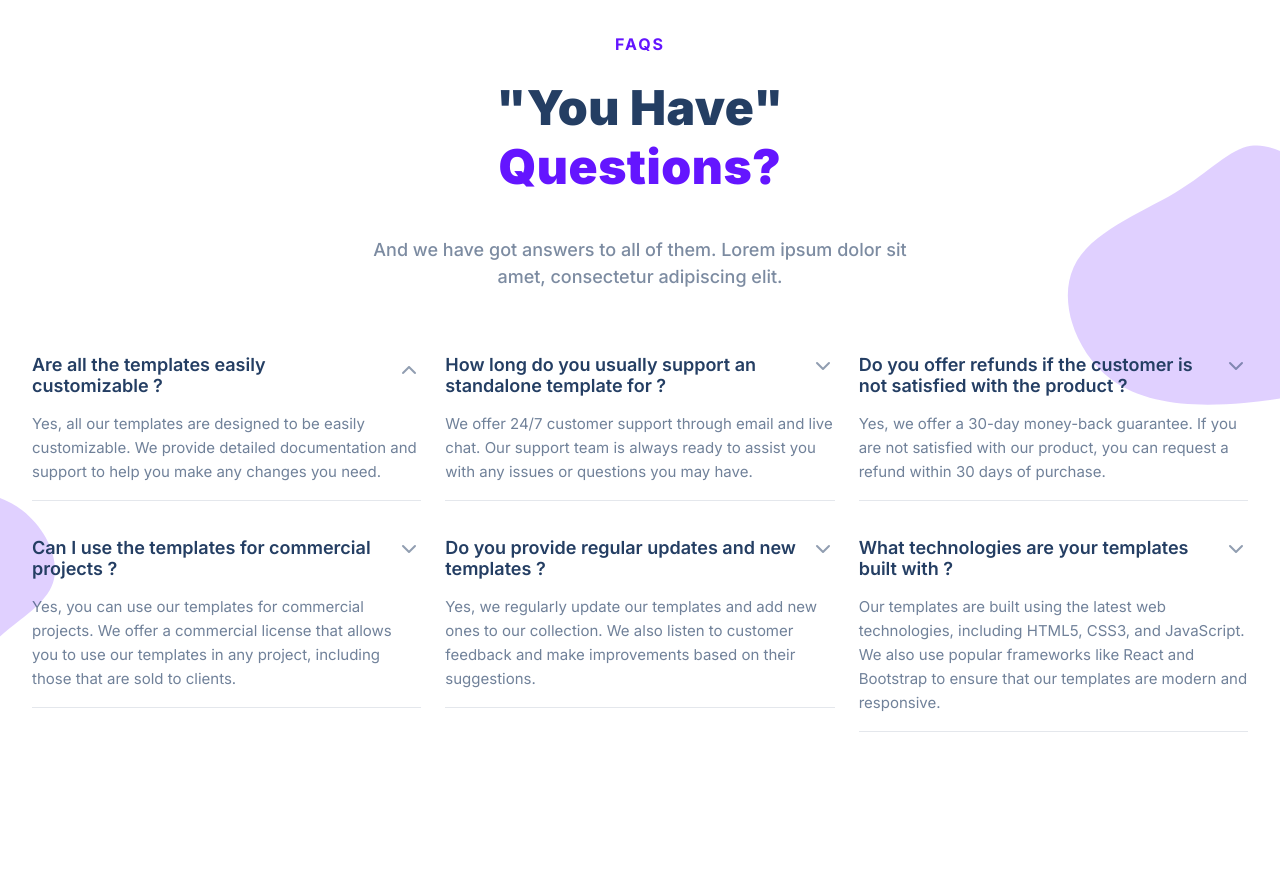
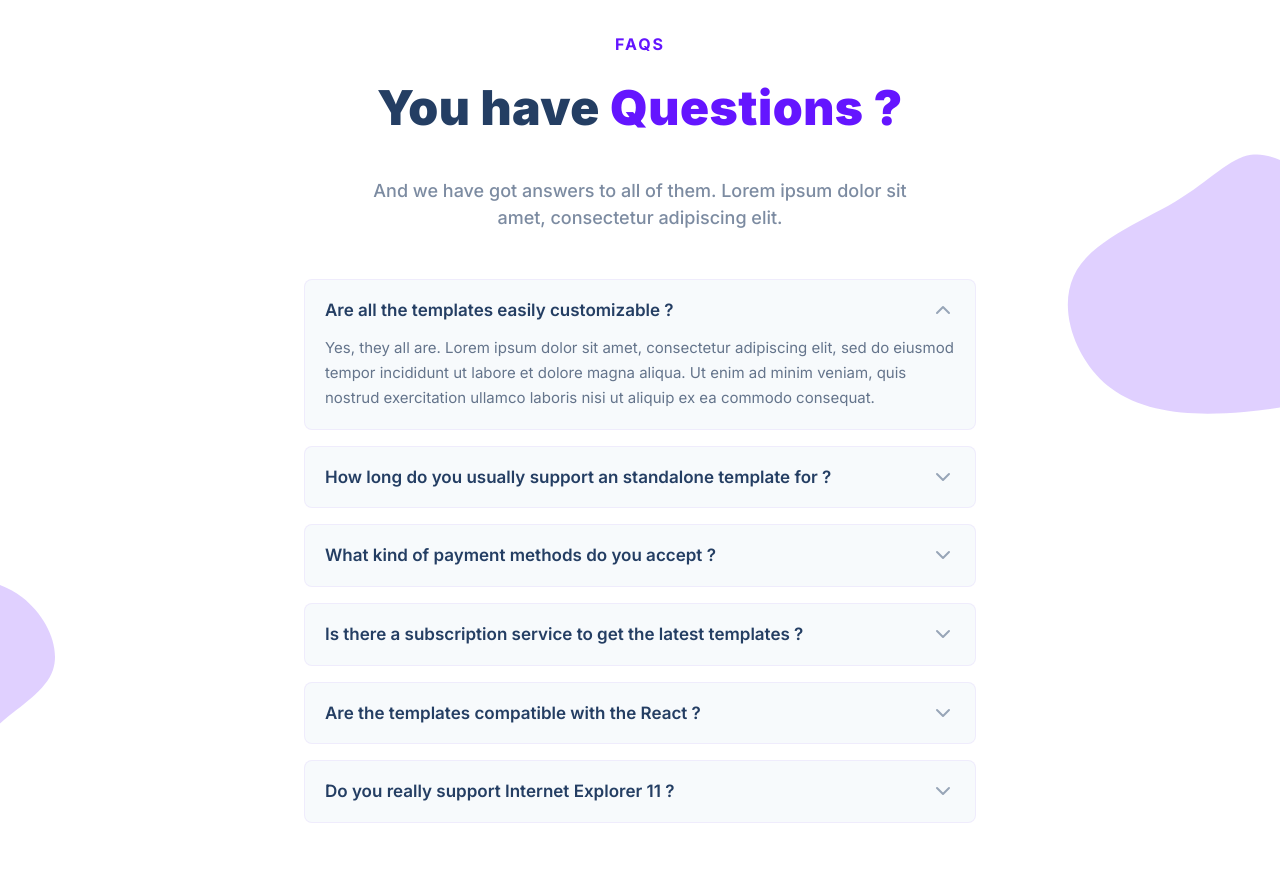
Before and after one commit to dlkilfaba-cmyk/Treact-Template-Project, a plain HTML site: page index.html in a window 1280 px wide. Shown: the part 5520-6393 px from the top of the page. Drawn offline with nearby package versions, Linux system fonts and the light colour scheme.

Commit message:
Updated the FAQ section in index.html and added new styles to styles.css for better readability.

```diff
--- a/index.html
+++ b/index.html
@@ -493,93 +493,93 @@
             <div class="faq__layout">
               <header class="faq__header">
                 <span class="pre-heading letter-space purple center">FAQS</span>
-                <h2 class="section__heading letter-space steps__heading center">
-                  "You Have" <span class="purple">Questions?</span>
+                <h2 class="section__heading letter-space steps__heading center faq__title">
+                  You have <span class="purple">Questions ?</span>
                 </h2>
                 <p class="section-para faq__intro center">
                   And we have got answers to all of them. Lorem ipsum dolor sit amet, consectetur adipiscing elit.
                 </p>
               </header>
-              <dl class="faq__list">
-                <div class="faq__item group">
-                  <dt class="faq__question">
+              <div class="faq__list">
+                <details class="faq__item" name="faq-acc" open>
+                  <summary class="faq__question">
                     <span class="faq__question-text">Are all the templates easily customizable ?</span>
-                    <span class="faq__toggle" style="transform: rotate(-180deg) translateZ(0px);">
-                      <svg xmlns="http://www.w3.org/2000/svg" width="24" height="24" viewBox="0 0 24 24" fill="none" stroke="currentColor" stroke-width="2" stroke-linecap="round" stroke-linejoin="round" class="feather feather-chevron-down" aria-hidden="true">
+                    <span class="faq__toggle" aria-hidden="true">
+                      <svg xmlns="http://www.w3.org/2000/svg" width="24" height="24" viewBox="0 0 24 24" fill="none" stroke="currentColor" stroke-width="2" stroke-linecap="round" stroke-linejoin="round" class="feather feather-chevron-down">
                         <polyline points="6 9 12 15 18 9"></polyline>
                       </svg>
                     </span>
-                  </dt>
-                  <dd class="faq__answer" style="opacity: 1; height: auto; margin-top: 16px;">
-                    Yes, all our templates are designed to be easily customizable. We provide detailed documentation and support to help you make any changes you need.
-                  </dd>
+                  </summary>
+                  <div class="faq__answer">
+                    Yes, they all are. Lorem ipsum dolor sit amet, consectetur adipiscing elit, sed do eiusmod tempor incididunt ut labore et dolore magna aliqua. Ut enim ad minim veniam, quis nostrud exercitation ullamco laboris nisi ut aliquip ex ea commodo consequat.
                   </div>
-                <div class="faq__item group">
-                  <dt class="faq__question">
+                </details>
+                <details class="faq__item" name="faq-acc">
+                  <summary class="faq__question">
                     <span class="faq__question-text">How long do you usually support an standalone template for ?</span>
-                    <span class="faq__toggle" style="transform: none;">
-                      <svg xmlns="http://www.w3.org/2000/svg" width="24" height="24" viewBox="0 0 24 24" fill="none" stroke="currentColor" stroke-width="2" stroke-linecap="round" stroke-linejoin="round" class="feather feather-chevron-down" aria-hidden="true">
+                    <span class="faq__toggle" aria-hidden="true">
+                      <svg xmlns="http://www.w3.org/2000/svg" width="24" height="24" viewBox="0 0 24 24" fill="none" stroke="currentColor" stroke-width="2" stroke-linecap="round" stroke-linejoin="round" class="feather feather-chevron-down">
                         <polyline points="6 9 12 15 18 9"></polyline>
                       </svg>
                     </span>
-                  </dt>
-                  <dd class="faq__answer" style="opacity: 1; height: auto; margin-top: 16px;">
-                    We offer 24/7 customer support through email and live chat. Our support team is always ready to assist you with any issues or questions you may have.
-                  </dd>
+                  </summary>
+                  <div class="faq__answer">
+                    We typically support each standalone template for at least 12 months with bug fixes and compatibility updates. Extended support options are available for enterprise customers.
                   </div>
-                <div class="faq__item group">
-                  <dt class="faq__question">
-                    <span class="faq__question-text">Do you offer refunds if the customer is not satisfied with the product ?</span>
-                    <span class="faq__toggle" style="transform: none;">
-                      <svg xmlns="http://www.w3.org/2000/svg" width="24" height="24" viewBox="0 0 24 24" fill="none" stroke="currentColor" stroke-width="2" stroke-linecap="round" stroke-linejoin="round" class="feather feather-chevron-down" aria-hidden="true">
+                </details>
+                <details class="faq__item" name="faq-acc">
+                  <summary class="faq__question">
+                    <span class="faq__question-text">What kind of payment methods do you accept ?</span>
+                    <span class="faq__toggle" aria-hidden="true">
+                      <svg xmlns="http://www.w3.org/2000/svg" width="24" height="24" viewBox="0 0 24 24" fill="none" stroke="currentColor" stroke-width="2" stroke-linecap="round" stroke-linejoin="round" class="feather feather-chevron-down">
                         <polyline points="6 9 12 15 18 9"></polyline>
                       </svg>
                     </span>
-                  </dt>
-                  <dd class="faq__answer" style="opacity: 1; height: auto; margin-top: 16px;">
-                    Yes, we offer a 30-day money-back guarantee. If you are not satisfied with our product, you can request a refund within 30 days of purchase.
-                  </dd>
+                  </summary>
+                  <div class="faq__answer">
+                    We accept major credit and debit cards, PayPal, and Apple Pay. Invoicing is available for qualifying business purchases.
                   </div>
-                <div class="faq__item group">
-                  <dt class="faq__question">
-                    <span class="faq__question-text">Can I use the templates for commercial projects ?</span>
-                    <span class="faq__toggle" style="transform: none;">
-                      <svg xmlns="http://www.w3.org/2000/svg" width="24" height="24" viewBox="0 0 24 24" fill="none" stroke="currentColor" stroke-width="2" stroke-linecap="round" stroke-linejoin="round" class="feather feather-chevron-down" aria-hidden="true">
+                </details>
+                <details class="faq__item" name="faq-acc">
+                  <summary class="faq__question">
+                    <span class="faq__question-text">Is there a subscription service to get the latest templates ?</span>
+                    <span class="faq__toggle" aria-hidden="true">
+                      <svg xmlns="http://www.w3.org/2000/svg" width="24" height="24" viewBox="0 0 24 24" fill="none" stroke="currentColor" stroke-width="2" stroke-linecap="round" stroke-linejoin="round" class="feather feather-chevron-down">
                         <polyline points="6 9 12 15 18 9"></polyline>
                       </svg>
                     </span>
-                  </dt>
-                  <dd class="faq__answer" style="opacity: 1; height: auto; margin-top: 16px;">
-                    Yes, you can use our templates for commercial projects. We offer a commercial license that allows you to use our templates in any project, including those that are sold to clients.
-                  </dd>
+                  </summary>
+                  <div class="faq__answer">
+                    Yes. Our Pro subscription includes new templates each month, priority support, and commercial licensing for all included assets.
                   </div>
-                <div class="faq__item group">
-                  <dt class="faq__question">
-                    <span class="faq__question-text">Do you provide regular updates and new templates ?</span>
-                    <span class="faq__toggle" style="transform: none;">
-                      <svg xmlns="http://www.w3.org/2000/svg" width="24" height="24" viewBox="0 0 24 24" fill="none" stroke="currentColor" stroke-width="2" stroke-linecap="round" stroke-linejoin="round" class="feather feather-chevron-down" aria-hidden="true">
+                </details>
+                <details class="faq__item" name="faq-acc">
+                  <summary class="faq__question">
+                    <span class="faq__question-text">Are the templates compatible with the React ?</span>
+                    <span class="faq__toggle" aria-hidden="true">
+                      <svg xmlns="http://www.w3.org/2000/svg" width="24" height="24" viewBox="0 0 24 24" fill="none" stroke="currentColor" stroke-width="2" stroke-linecap="round" stroke-linejoin="round" class="feather feather-chevron-down">
                         <polyline points="6 9 12 15 18 9"></polyline>
                       </svg>
                     </span>
-                  </dt>
-                  <dd class="faq__answer" style="opacity: 1; height: auto; margin-top: 16px;">
-                    Yes, we regularly update our templates and add new ones to our collection. We also listen to customer feedback and make improvements based on their suggestions.
-                  </dd>
+                  </summary>
+                  <div class="faq__answer">
+                    Many of our newer templates ship with React components and documentation. Static HTML/CSS versions are included when a template is framework-agnostic.
                   </div>
-                <div class="faq__item group">
-                  <dt class="faq__question">
-                    <span class="faq__question-text">What technologies are your templates built with ?</span>
-                    <span class="faq__toggle" style="transform: none;">
-                      <svg xmlns="http://www.w3.org/2000/svg" width="24" height="24" viewBox="0 0 24 24" fill="none" stroke="currentColor" stroke-width="2" stroke-linecap="round" stroke-linejoin="round" class="feather feather-chevron-down" aria-hidden="true">
+                </details>
+                <details class="faq__item" name="faq-acc">
+                  <summary class="faq__question">
+                    <span class="faq__question-text">Do you really support Internet Explorer 11 ?</span>
+                    <span class="faq__toggle" aria-hidden="true">
+                      <svg xmlns="http://www.w3.org/2000/svg" width="24" height="24" viewBox="0 0 24 24" fill="none" stroke="currentColor" stroke-width="2" stroke-linecap="round" stroke-linejoin="round" class="feather feather-chevron-down">
                         <polyline points="6 9 12 15 18 9"></polyline>
                       </svg>
                     </span>
-                  </dt>
-                  <dd class="faq__answer" style="opacity: 1; height: auto; margin-top: 16px;">
-                    Our templates are built using the latest web technologies, including HTML5, CSS3, and JavaScript. We also use popular frameworks like React and Bootstrap to ensure that our templates are modern and responsive.
-                  </dd>
+                  </summary>
+                  <div class="faq__answer">
+                    We no longer test or guarantee support for IE11. Our templates target modern evergreen browsers for the best performance and security.
                   </div>
-              </dl>
+                </details>
+              </div>
             </div>
           </div>
         </div>
--- a/styles.css
+++ b/styles.css
@@ -1627,7 +1627,7 @@ footer{
     }
  }
 
-/* FAQ — CSS Grid layout */
+/* FAQ — single column, card accordion */
 .faq__shell {
     position: relative;
     overflow: hidden;
@@ -1654,66 +1654,81 @@ footer{
     text-align: center;
 }
 
+.faq__title {
+    max-width: 22ch;
+    margin-inline: auto;
+}
+
 .faq__intro {
     margin-top: 1rem;
     text-align: center;
 }
 
 .faq__list {
-    display: grid;
-    grid-template-columns: minmax(0, 1fr);
+    display: flex;
+    flex-direction: column;
     gap: 1rem;
     width: 100%;
+    max-width: 42rem;
+    margin: 0 auto;
+}
+
+.faq__item {
     margin: 0;
-}
-
-@media (min-width: 768px) {
-    .faq__list {
-        grid-template-columns: repeat(2, minmax(0, 1fr));
-        column-gap: 1.5rem;
-        row-gap: 1.25rem;
-        align-items: start;
-    }
-}
-
-@media (min-width: 1024px) {
-    .faq__list {
-        grid-template-columns: repeat(3, minmax(0, 1fr));
-    }
-}
-
-.faq__item {
-    padding: 1rem 0;
-    border-bottom: 1px solid rgba(36, 62, 99, 0.12);
+    padding: 1.125rem 1.25rem;
+    background: #f7fafc;
+    border-radius: 0.5rem;
+    border: 1px solid rgba(100, 21, 255, 0.06);
 }
 
 .faq__question {
-    display: grid;
-    grid-template-columns: 1fr auto;
-    align-items: start;
+    display: flex;
+    align-items: flex-start;
+    justify-content: space-between;
     gap: 0.75rem;
     margin: 0;
+    padding: 0;
     font-weight: 600;
-    font-size: 1.125rem;
+    font-size: 1.0625rem;
+    line-height: 1.45;
     color: rgba(36, 62, 99, 1);
-    cursor: default;
+    cursor: pointer;
+    list-style: none;
+}
+
+.faq__question::-webkit-details-marker,
+.faq__question::marker {
+    display: none;
 }
 
 .faq__question-text {
     min-width: 0;
+    text-align: left;
 }
 
 .faq__toggle {
     flex-shrink: 0;
-    color: rgba(36, 62, 99, 0.5);
+    display: flex;
+    align-items: center;
+    color: rgba(36, 62, 99, 0.45);
     transition: transform 200ms ease;
+}
+
+.faq__item:not([open]) .faq__toggle {
+    transform: none;
+}
+
+.faq__item[open] .faq__toggle {
+    transform: rotate(-180deg);
 }
 
 .faq__answer {
     margin: 0;
-    color: rgba(36, 62, 99, 0.65);
+    padding-top: 0.875rem;
+    color: #64748b;
     font-size: 0.9375rem;
-    line-height: 1.6;
+    line-height: 1.65;
+    text-align: left;
 }
 
 .faq__blob {
```
Lines whose indentation alone changed are shown as unchanged.
